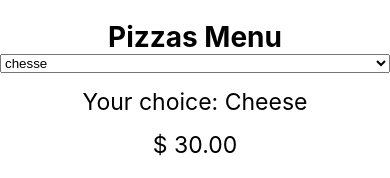
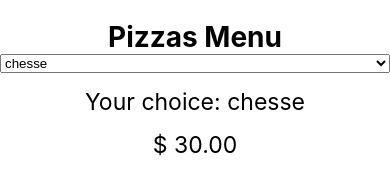
Before and after one commit to davisantosr/react-native-myApp-sujeitoP, a React Native app in the folder myApp/: screen / in a window 390 px wide. Shown: the top 178 px of the page. Built offline with nearby package versions, Linux system fonts and the light colour scheme.

Commit message:
Picker| dinamic values to Text

```diff
--- a/myApp/App.js
+++ b/myApp/App.js
@@ -38,8 +38,8 @@ export class App extends Component {
           {pizzasItem}
         </Picker>
 
-        <Text style={styles.pizzas}>Your choice: Cheese</Text>
-        <Text style={styles.pizzas}>$ 30.00</Text>
+        <Text style={styles.pizzas}>Your choice: {this.state.pizzas[this.state.pizza].nome}</Text>
+        <Text style={styles.pizzas}>$ {this.state.pizzas[this.state.pizza].price.toFixed(2)}</Text>
       </View>
     )
   }
```
